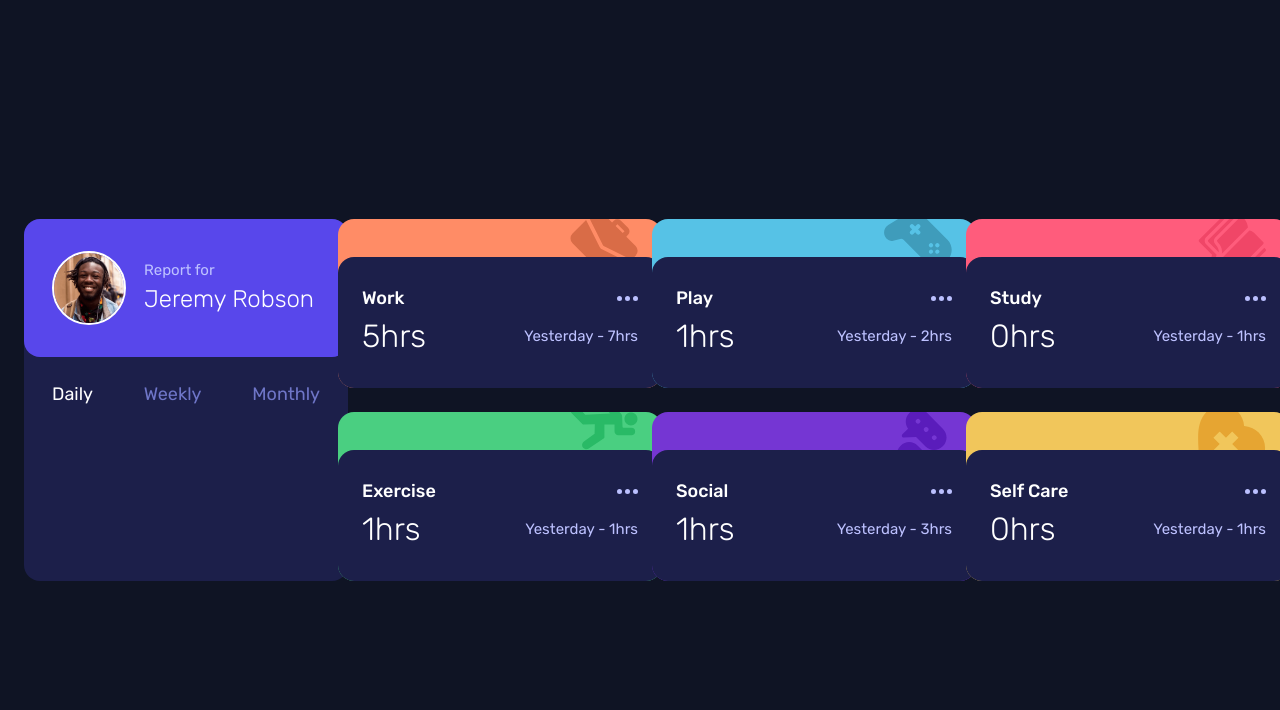
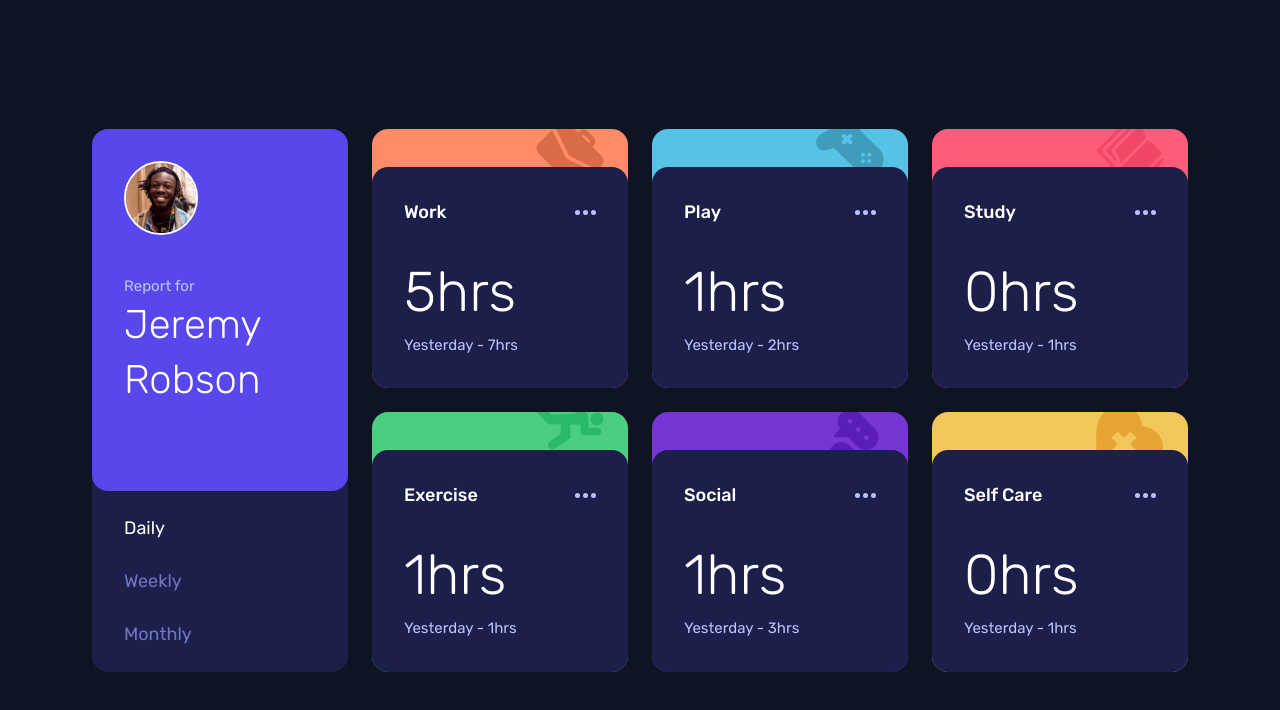
Before and after one commit to lioneltraore/frontendmentor.io-challenges, an Angular app in the folder Angular/time-tracking-dashboard/: page / in a window 1280 px wide. Shown: the top 710 px of the page. Built offline with nearby package versions, Linux system fonts and the light colour scheme.

Commit message:
add desktop components

```diff
--- a/Angular/time-tracking-dashboard/src/app/activity/activity.component.html
+++ b/Angular/time-tracking-dashboard/src/app/activity/activity.component.html
@@ -1,5 +1,5 @@
 <!-- Majorelle Blue block -->
-<div [ngClass]="[getColor(activity.title), 'rounded-2xl', 'w-20']">
+<div [ngClass]="[getColor(activity.title), 'rounded-2xl', 'w-20', 'xl:w-19']">
 
   <!-- Platinum block -->
   <div class="relative h-8 overflow-hidden">
@@ -7,10 +7,10 @@
   </div>
 
   <!-- Medium Spring Green block -->
-  <div class="px-4 py-5 bg-dark-blue rounded-2xl">
+  <div class="px-4 py-5 bg-dark-blue rounded-2xl xl:p-7">
 
     <!-- Apple Green block -->
-    <div class="flex items-center justify-between">
+    <div class="flex items-center justify-between xl:mb-4">
       <h2 class="font-medium text-white">{{activity.title}}</h2>
       <div>
         <img src="/assets/images/icon-ellipsis.svg" alt="more" />
@@ -18,8 +18,8 @@
     </div>
 
     <!-- Deep Pink block -->
-    <div class="flex items-center justify-between">
-      <span class="text-xl font-light text-white">{{ current }}</span>
+    <div class="flex items-center justify-between xl:flex-col xl:items-start">
+      <span class="text-xl font-light text-white xl:text-3xl">{{ current }}</span>
       <span class="text-tiny">{{ previous }}</span>
     </div>
   </div>
--- a/Angular/time-tracking-dashboard/src/app/report/report.component.html
+++ b/Angular/time-tracking-dashboard/src/app/report/report.component.html
@@ -1,25 +1,25 @@
 <!-- Blueberry block -->
-<div class="w-20 xl:h-full bg-dark-blue rounded-2xl">
+<div class="w-20 bg-dark-blue rounded-2xl xl:w-19 xl:h-full">
 
   <!-- Copper block -->
-  <div class="flex items-center px-5 bg-blue py-7 rounded-2xl">
+  <div class="flex items-center px-5 bg-blue py-7 rounded-2xl xl:flex-col xl:items-start xl:px-7 xl:h-2/3">
 
     <!-- Meat Brown block -->
-    <div class="border-2 border-white rounded-full w-14">
+    <div class="mr-3 border-2 border-white rounded-full w-14 xl:mb-9">
       <img src="/assets/images/image-jeremy.png" alt="user profile picture" />
     </div>
 
     <!-- Eucalyptus block -->
-    <h1 class="ml-3 text-tiny">
+    <h1 class="text-tiny">
       Report for <br>
-      <span class="text-lg font-light text-white">
+      <span class="text-lg font-light text-white xl:text-2xl xl:leading-snug">
         Jeremy Robson
       </span>
     </h1>
   </div>
 
   <!-- Picton Blue block -->
-  <div class="flex justify-between px-5 py-4 text-desaturated-blue">
+  <div class="flex justify-between px-5 py-4 text-desaturated-blue xl:flex-col xl:px-7 xl:content-between xl:h-1/3">
     <span
       *ngFor="let period of periods"
       (click)="setActivePeriod(period)"
```
